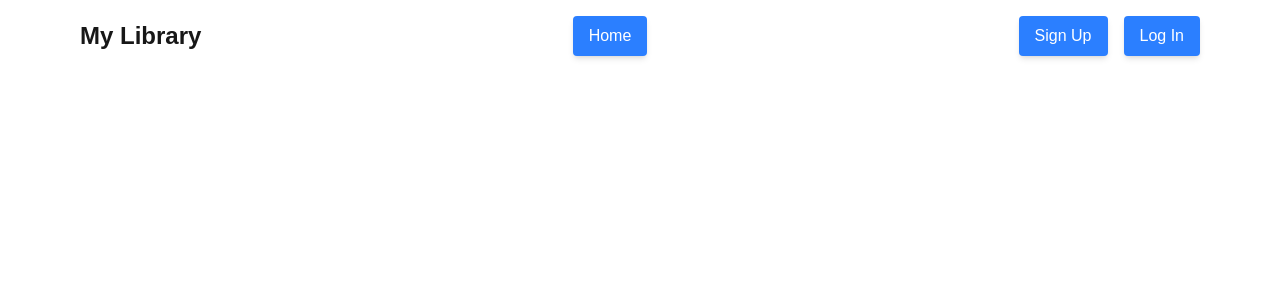
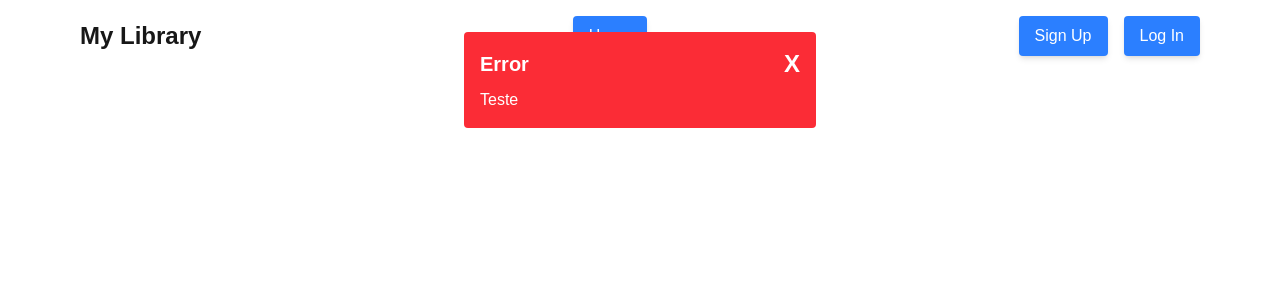
Before and after one commit to andrebarros7201/my-library, a Next.js app: page / in a window 1280 px wide. Shown: the top 300 px of the page. Built offline with nearby package versions, Linux system fonts and the light colour scheme.

Commit message:
Add ReduxProvider and Notification to layout
Wrapped the application with ReduxProvider to manage global state and added the Notification component for displaying UI alerts. These changes improve state management and user interaction across the app.

```diff
--- a/app/layout.tsx
+++ b/app/layout.tsx
@@ -2,6 +2,8 @@ import type { Metadata } from "next";
 import { Geist, Geist_Mono } from "next/font/google";
 import "./globals.css";
 import Header from "@/components/Header";
+import Notification from "@/components/ui/Notification";
+import ReduxProvider from "@/components/ReduxProvider";
 
 const geistSans = Geist({
   variable: "--font-geist-sans",
@@ -28,7 +30,9 @@ export default function RootLayout({
       <body
         className={`${geistSans.variable} ${geistMono.variable} antialiased w-screen h-screen box-border flex flex-col justify-start items-center gap-4`}
       >
+        <ReduxProvider>
           <Header />
+          <Notification />
           <div
             className={
               "flex flex-1 flex-col justify-start items-center gap-4 w-full max-w-6xl p-4"
@@ -36,6 +40,7 @@ export default function RootLayout({
           >
             {children}
           </div>
+        </ReduxProvider>
       </body>
     </html>
   );
```
Lines whose indentation alone changed are shown as unchanged.
